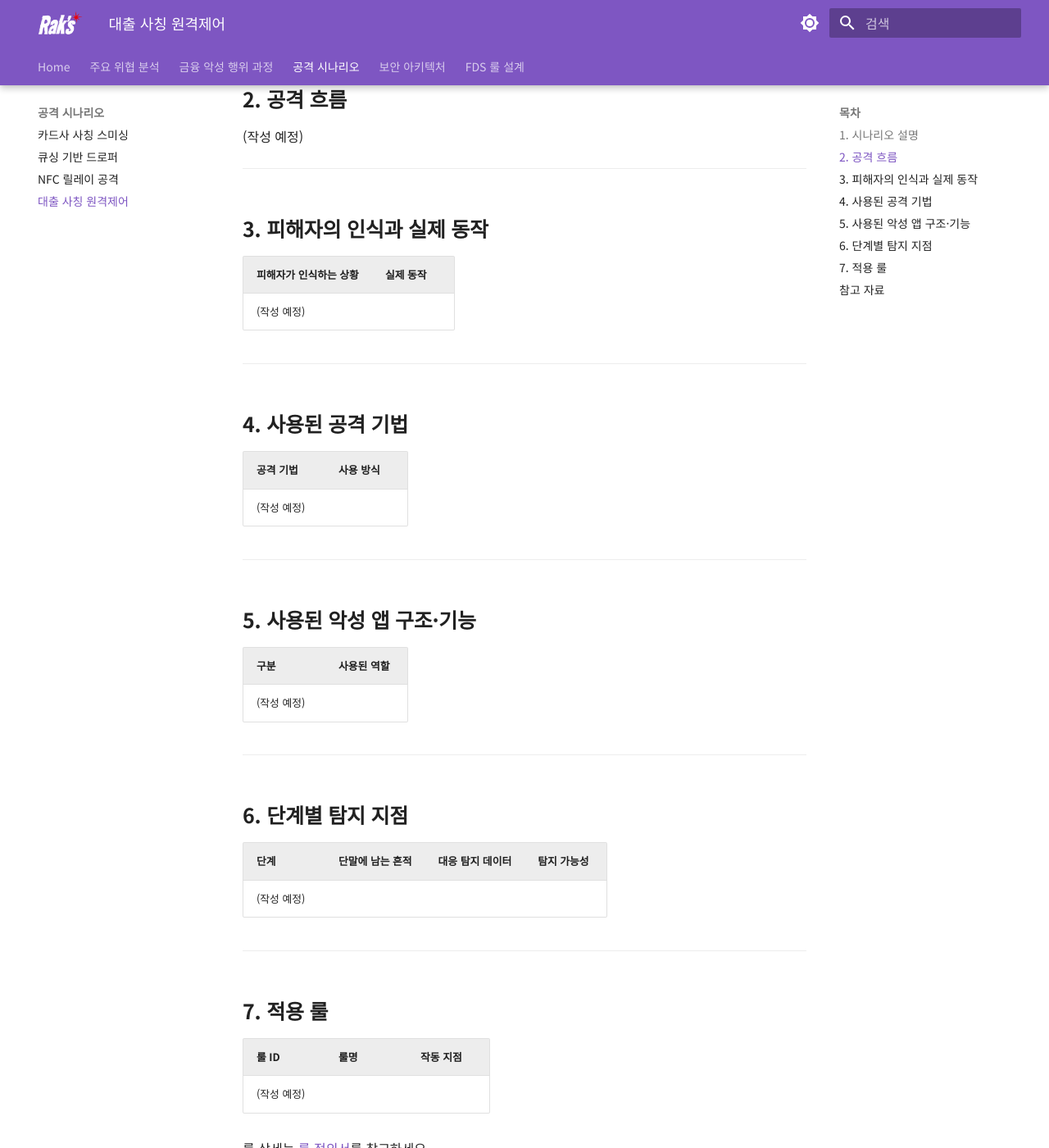
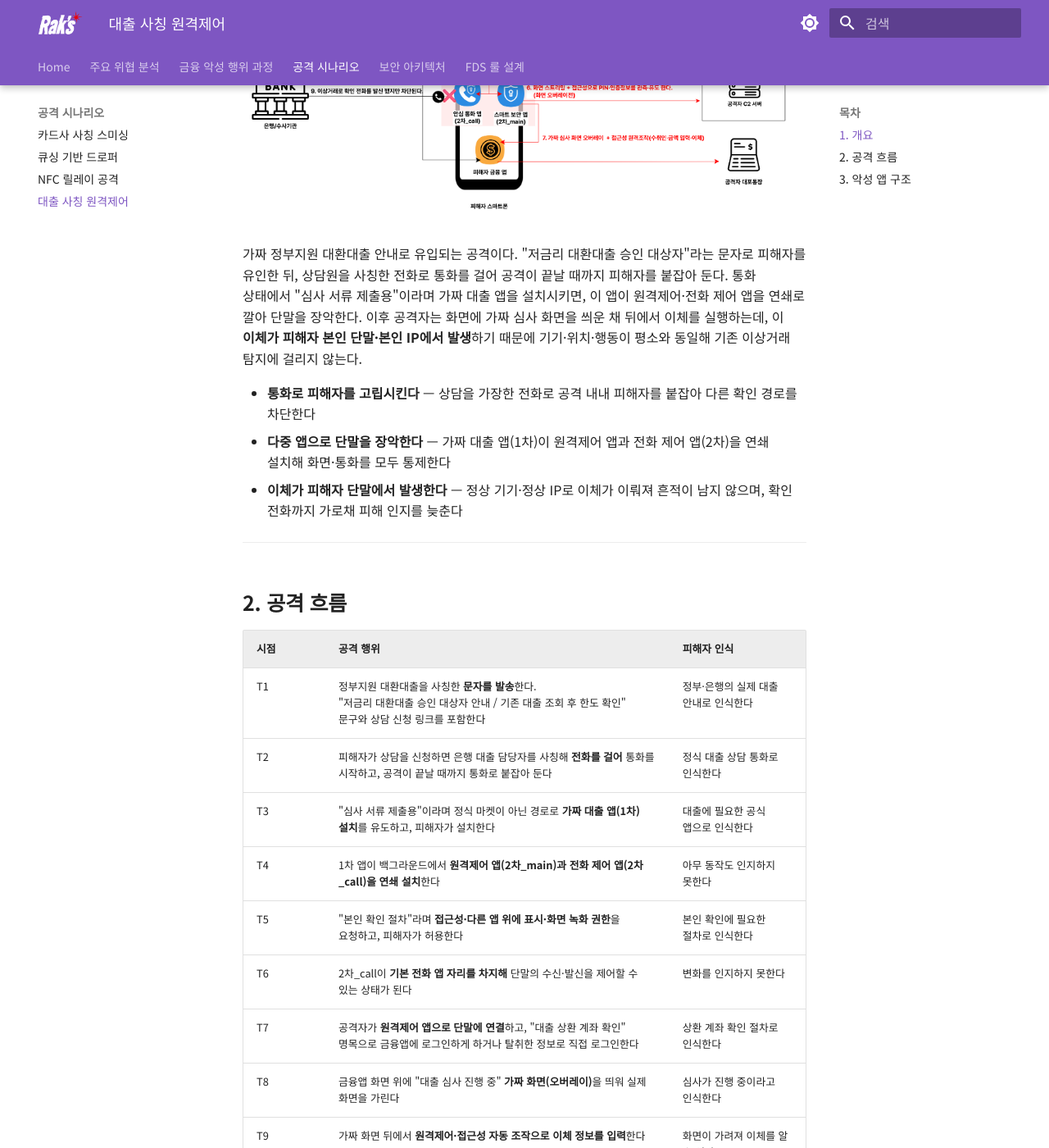
Before and after one commit to Rakkk-s/mobile-security-fds-docs, an MkDocs documentation site: the page built from docs/02-scenario/scenario-04-loan-remotecontrol.md, in a window 1280 px wide and 1400 px high, scrolled down 473 px. Shown: the whole window at 82% size. Built offline with MkDocs 1.6.1 and Material for MkDocs 9.7.7, drawn with Linux system fonts in a browser that asks for light colours; some of the changed text lies outside the part shown.

Commit message:
docs: 시나리오 04 · 원격제어 계정 탈취
시나리오 04 · 원격제어 계정 탈취 내용 추가

```diff
--- a/docs/02-scenario/scenario-04-loan-remotecontrol.md
+++ b/docs/02-scenario/scenario-04-loan-remotecontrol.md
@@ -1,62 +1,40 @@
-# 시나리오 04 · 대출 사칭 원격제어 시나리오
+# 시나리오 04 · 원격제어 계정 탈취
 
-!!! warning "작성 예정"
-    본 페이지는 골격만 잡혀 있는 상태입니다. 담당자가 내용을 채워주세요.
+## 1. 개요
 
-## 1. 시나리오 설명
+![공격 시나리오 다이어그램](../images/scenario/remote_control/diagram.png)
 
-(작성 예정)
+가짜 정부지원 대환대출 안내로 유입되는 공격이다. "저금리 대환대출 승인 대상자"라는 문자로 피해자를 유인한 뒤, 상담원을 사칭한 전화로 통화를 걸어 공격이 끝날 때까지 피해자를 붙잡아 둔다. 통화 상태에서 "심사 서류 제출용"이라며 가짜 대출 앱을 설치시키면, 이 앱이 원격제어·전화 제어 앱을 연쇄로 깔아 단말을 장악한다. 이후 공격자는 화면에 가짜 심사 화면을 씌운 채 뒤에서 이체를 실행하는데, 이 **이체가 피해자 본인 단말·본인 IP에서 발생**하기 때문에 기기·위치·행동이 평소와 동일해 기존 이상거래 탐지에 걸리지 않는다.
+
+- **통화로 피해자를 고립시킨다** — 상담을 가장한 전화로 공격 내내 피해자를 붙잡아 다른 확인 경로를 차단한다
+- **다중 앱으로 단말을 장악한다** — 가짜 대출 앱(1차)이 원격제어 앱과 전화 제어 앱(2차)을 연쇄 설치해 화면·통화를 모두 통제한다
+- **이체가 피해자 단말에서 발생한다** — 정상 기기·정상 IP로 이체가 이뤄져 흔적이 남지 않으며, 확인 전화까지 가로채 피해 인지를 늦춘다
 
 ---
 
 ## 2. 공격 흐름
 
-(작성 예정)
+| 시점 | 공격 행위 | 피해자 인식 |
+| --- | --- | --- |
+| T1 | 정부지원 대환대출을 사칭한 **문자를 발송**한다. </br>"저금리 대환대출 승인 대상자 안내 / 기존 대출 조회 후 한도 확인" 문구와 상담 신청 링크를 포함한다 | 정부·은행의 실제 대출 안내로 인식한다 |
+| T2 | 피해자가 상담을 신청하면 은행 대출 담당자를 사칭해 **전화를 걸어** 통화를 시작하고, 공격이 끝날 때까지 통화로 붙잡아 둔다 | 정식 대출 상담 통화로 인식한다 |
+| T3 | "심사 서류 제출용"이라며 정식 마켓이 아닌 경로로 **가짜 대출 앱(1차) 설치**를 유도하고, 피해자가 설치한다 | 대출에 필요한 공식 앱으로 인식한다 |
+| T4 | 1차 앱이 백그라운드에서 **원격제어 앱(2차_main)과 전화 제어 앱(2차_call)을 연쇄 설치**한다 | 아무 동작도 인지하지 못한다 |
+| T5 | "본인 확인 절차"라며 **접근성·다른 앱 위에 표시·화면 녹화 권한**을 요청하고, 피해자가 허용한다 | 본인 확인에 필요한 절차로 인식한다 |
+| T6 | 2차_call이 **기본 전화 앱 자리를 차지해** 단말의 수신·발신을 제어할 수 있는 상태가 된다 | 변화를 인지하지 못한다 |
+| T7 | 공격자가 **원격제어 앱으로 단말에 연결**하고, "대출 상환 계좌 확인" 명목으로 금융앱에 로그인하게 하거나 탈취한 정보로 직접 로그인한다 | 상환 계좌 확인 절차로 인식한다 |
+| T8 | 금융앱 화면 위에 "대출 심사 진행 중" **가짜 화면(오버레이)**을 띄워 실제 화면을 가린다 | 심사가 진행 중이라고 인식한다 |
+| T9 | 가짜 화면 뒤에서 **원격제어·접근성 자동 조작으로 이체 정보를 입력**한다 | 화면이 가려져 이체를 알 수 없다 |
+| T10 | **대포통장으로 이체가 실행**된다. 이체는 피해자 본인 단말·본인 IP에서 발생한다 | 이체 사실을 인지하지 못한다 |
+| T11 | 은행·수사기관이 확인 전화를 걸어도 2차_call이 **가로채거나 즉시 종료**해 피해자에게 닿지 않는다 | 확인 연락을 받지 못한다 |
+| T12 | 통화와 가짜 심사 화면이 유지되는 사이 공격자는 **수취 계좌에서 현금을 인출**한다 | 피해 사실을 뒤늦게 인지한다 |
 
 ---
 
-## 3. 피해자의 인식과 실제 동작
+## 3. 악성 앱 구조
 
-| 피해자가 인식하는 상황 | 실제 동작 |
-| --- | --- |
-| (작성 예정) | |
-
----
-
-## 4. 사용된 공격 기법
-
-| 공격 기법 | 사용 방식 |
-| --- | --- |
-| (작성 예정) | |
-
----
-
-## 5. 사용된 악성 앱 구조·기능
-
-| 구분 | 사용된 역할 |
-| --- | --- |
-| (작성 예정) | |
-
----
-
-## 6. 단계별 탐지 지점
-
-| 단계 | 단말에 남는 흔적 | 대응 탐지 데이터 | 탐지 가능성 |
+| 앱 구분 | 위장 명칭 | 요구 권한 | 실제 기능 |
 | --- | --- | --- | --- |
-| (작성 예정) | | | |
-
----
-
-## 7. 적용 룰
-
-| 룰 ID | 룰명 | 작동 지점 |
-| --- | --- | --- |
-| (작성 예정) | | |
-
-룰 상세는 [룰 정의서](../05-fds-rule/rule-catalog.md)를 참고하세요.
-
----
-
-## 참고 자료
-
-- (작성 예정)
+| 1차 앱 | 정부지원 대환대출 앱 | 저장소·앱 설치 | 대출 신청 정보를 탈취하고, 2차 앱을 연쇄 설치하는 드로퍼 역할을 한다 |
+| 2차_main 앱 | 본인 확인·보안 앱 | 접근성·다른 앱 위에 표시·화면 녹화 | 원격제어로 단말을 조작하고, 가짜 화면(오버레이) 뒤에서 접근성 자동 조작으로 이체를 실행한다 |
+| 2차_call 앱 | (비표시·백그라운드) | 기본 전화 앱·통화 | 기본 전화 앱 자리를 차지해 수신·발신을 제어하고, 은행·수사기관의 확인 전화를 가로챈다 |
```
Also changed, not shown: docs/images/scenario/remote_control/diagram.png (added).
